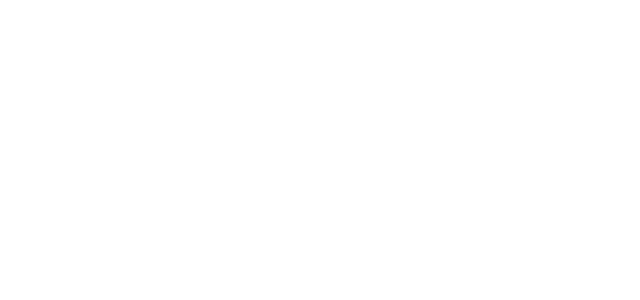
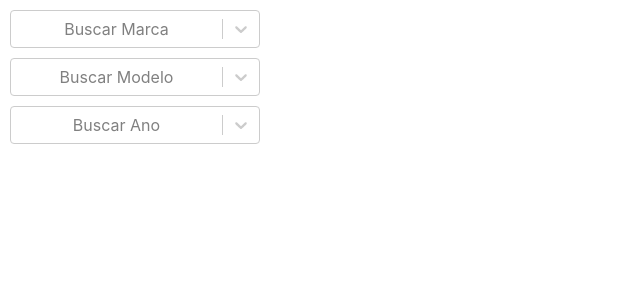
Before and after one commit to gabrielp1999/tabela-fibe-react, a React (Create React App) app: page / in a window 1280 px wide. Shown: the top 300 px of the page, without its empty margins (0-640 px from the left). Built offline with nearby package versions, Linux system fonts and the light colour scheme; no server answers.

Commit message:
terminando de preencher as options

```diff
--- a/package.json
+++ b/package.json
@@ -6,9 +6,11 @@
     "@testing-library/jest-dom": "^5.16.4",
     "@testing-library/react": "^13.1.1",
     "@testing-library/user-event": "^13.5.0",
+    "axios": "^0.27.2",
     "react": "^18.1.0",
     "react-dom": "^18.1.0",
     "react-scripts": "5.0.1",
+    "react-select": "^5.3.1",
     "web-vitals": "^2.1.4"
   },
   "scripts": {
--- a/src/App.css
+++ b/src/App.css
@@ -2,37 +2,7 @@
   text-align: center;
 }
 
-.App-logo {
-  height: 40vmin;
-  pointer-events: none;
+.select {
+  width: 250px;
+  margin: 10px;
 }
-
-@media (prefers-reduced-motion: no-preference) {
-  .App-logo {
-    animation: App-logo-spin infinite 20s linear;
-  }
-}
-
-.App-header {
-  background-color: #282c34;
-  min-height: 100vh;
-  display: flex;
-  flex-direction: column;
-  align-items: center;
-  justify-content: center;
-  font-size: calc(10px + 2vmin);
-  color: white;
-}
-
-.App-link {
-  color: #61dafb;
-}
-
-@keyframes App-logo-spin {
-  from {
-    transform: rotate(0deg);
-  }
-  to {
-    transform: rotate(360deg);
-  }
-}
--- a/src/App.js
+++ b/src/App.jsx
@@ -1,10 +1,11 @@
-import logo from './logo.svg';
 import './App.css';
+import Main from './Components/Main';
+
 
 function App() {
   return (
     <div className="App">
-
+      <Main />
     </div>
   );
 }
--- /dev/null
+++ b/src/Components/Main/index.jsx
@@ -0,0 +1,10 @@
+import React from "react";
+import Selects from "../Selects";
+
+function Main() {
+  return(
+    <Selects />
+  )
+}
+
+export default Main;
--- /dev/null
+++ b/src/Components/Selects/index.jsx
@@ -0,0 +1,79 @@
+import React,{ useEffect, useState } from 'react';
+import Select from 'react-select';
+import axios from 'axios';
+
+function Selects() {
+  const apiBase = `https://parallelum.com.br/fipe/api/v1`;
+  const [brands, setBrands] = useState([]);
+  const [selectedBrand, setSelectedBrand] = useState(null);
+  const [models, setModels] = useState([]);
+  const [selectedModel, setSelectedModel] = useState(null);
+
+  useEffect(()=> {
+    axios.get(`${apiBase}/carros/marcas`).then((response) =>{
+      if(response.data){
+        const getBrands = response.data.map(e => {
+          return { value: e.codigo, label: e.nome };
+        })
+        setBrands(getBrands);
+      }
+    })
+  },[]);
+
+  const brandChange = obj => {
+    setSelectedBrand(obj);
+    setSelectedModel(null);
+  }
+
+  useEffect(() => {
+    if(selectedBrand){
+      axios.get(`${apiBase}/carros/marcas/${selectedBrand.value}/modelos`).then((response) => {
+        if(response.data){
+          const getModels = response.data.modelos.map(e => {
+            return { value: e.codigo, label: e.nome };
+          })
+          setModels(getModels)
+        }
+      })
+    }
+  },[selectedBrand]);
+
+  const modelChange = obj => {
+    setSelectedModel(obj);
+
+  }
+  useEffect(() => {
+    if(selectedModel){
+      axios.get(`${apiBase}/carros/marcas/${selectedBrand?.value}/modelos/${selectedModel?.value}/anos`).then((response) =>{
+        if(response.data){
+          console.log(response.data)
+        }
+      })
+    }
+  },[selectedModel]);
+
+
+  return (
+    <div>
+      <Select
+        options={brands}
+        className='select'
+        placeholder='Buscar Marca'
+        onChange={brandChange}
+      />
+      <Select
+        options={models}
+        className='select'
+        placeholder='Buscar Modelo'
+        onChange={modelChange}
+        value={selectedModel}
+      />
+      <Select
+        className='select'
+        placeholder='Buscar Ano'
+      />
+    </div>
+  )
+}
+
+export default Selects;
```
Also changed, not shown: src/Components/Card/index.jsx (added), 1 other file (tests, documents, lock files or other folders).
